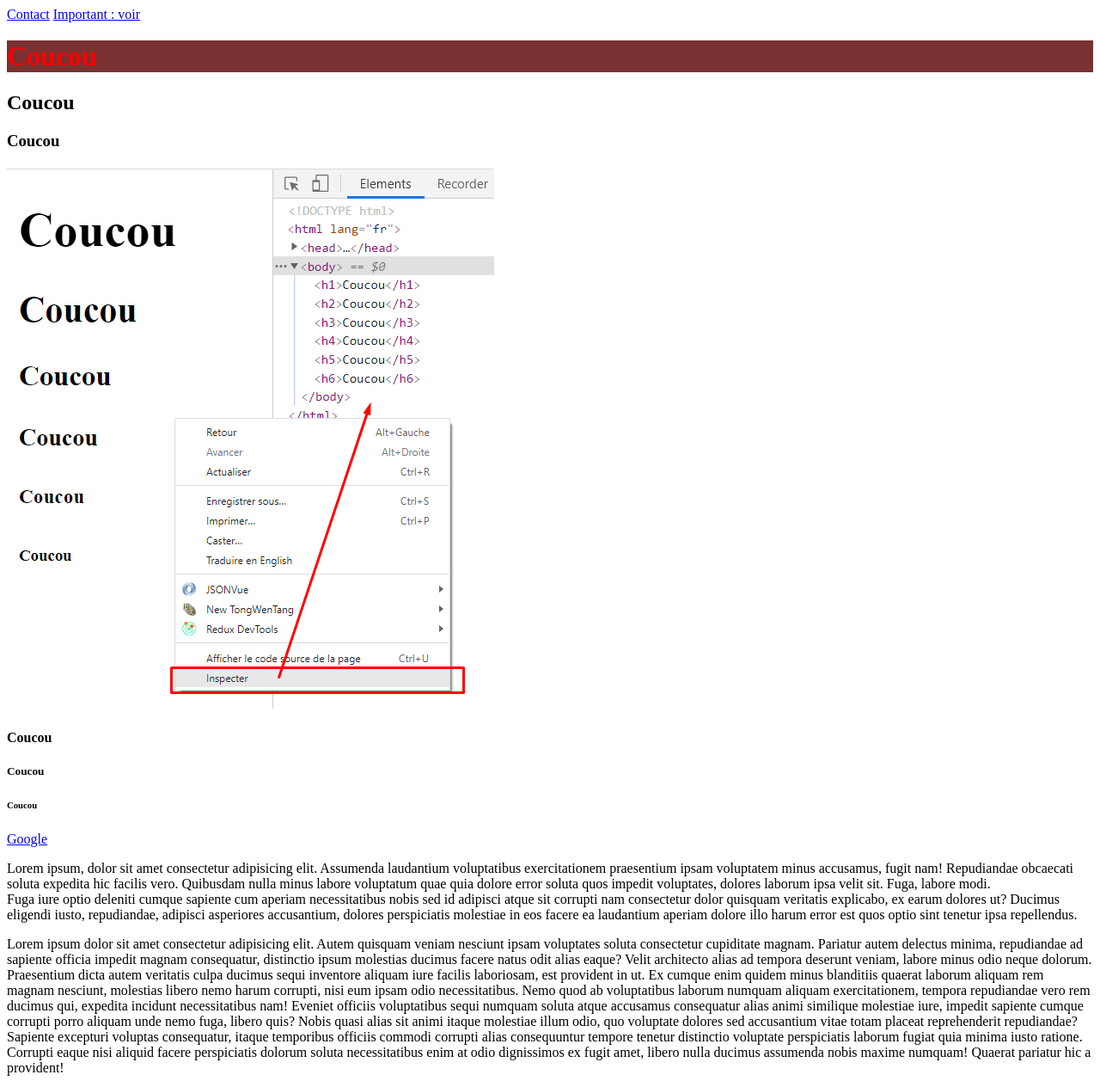
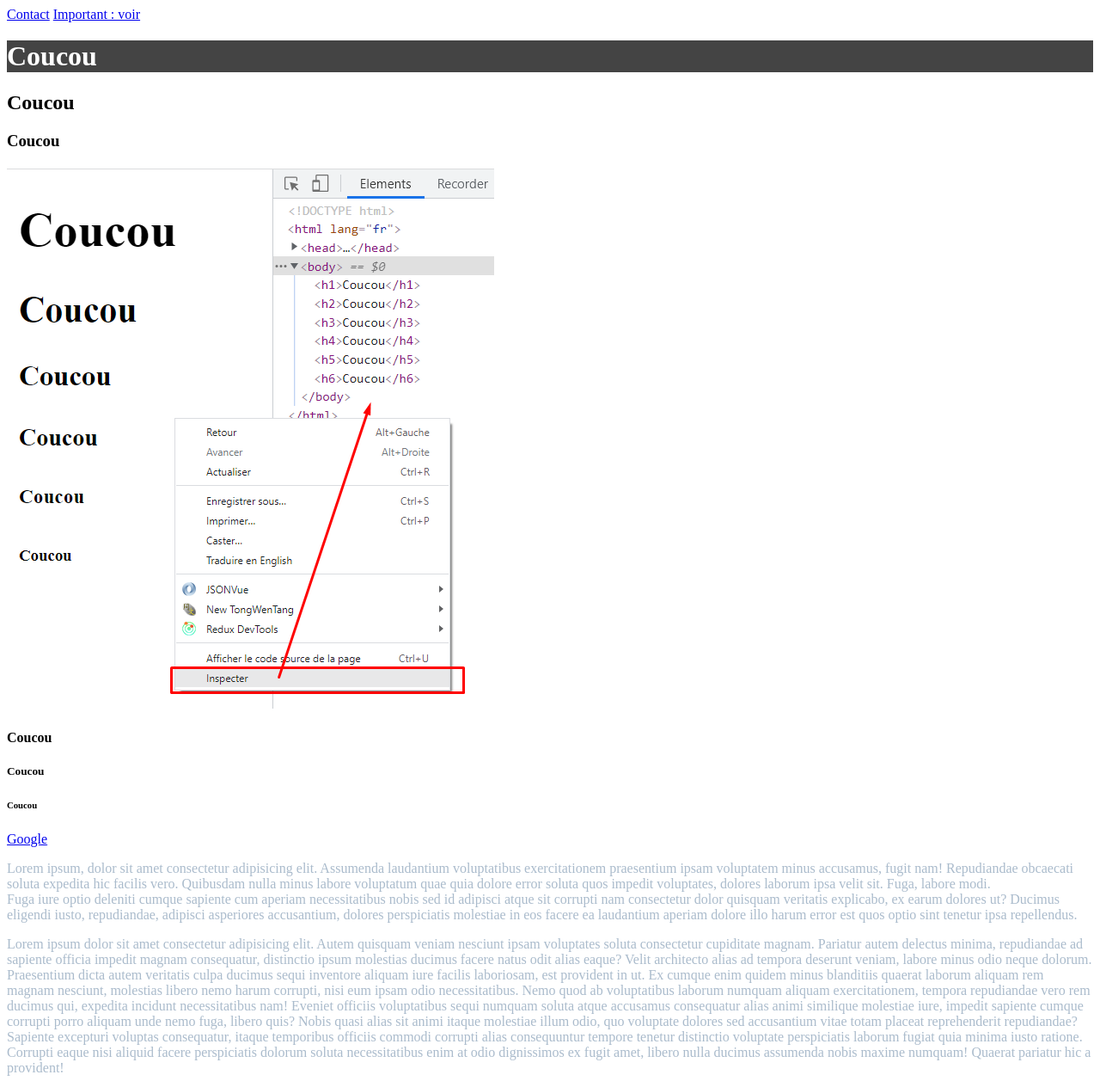
Before and after one commit to mohamedDVP/html-css-04-2023, a plain HTML site: page index.html in a window 1280 px wide. Shown: the top 1264 px of the page at 86% size. Drawn offline with Linux system fonts and the light colour scheme.

Commit message:
regles color et background-color pour h1 et color pour p

```diff
--- a/style.css
+++ b/style.css
@@ -1,7 +1,11 @@
 /* Sélécteur : nom de la balise HTML */
 h1 {
     /* Régle CSS permettant de définir la couleur du texte */
-    color: rgb(255, 0, 0);
+    color: white;
     /* Couleur d'arrière plan */
-    background-color: #7a3131;
+    background-color: #444;
 }
+
+p {
+    color: #ABC;
+}
```
